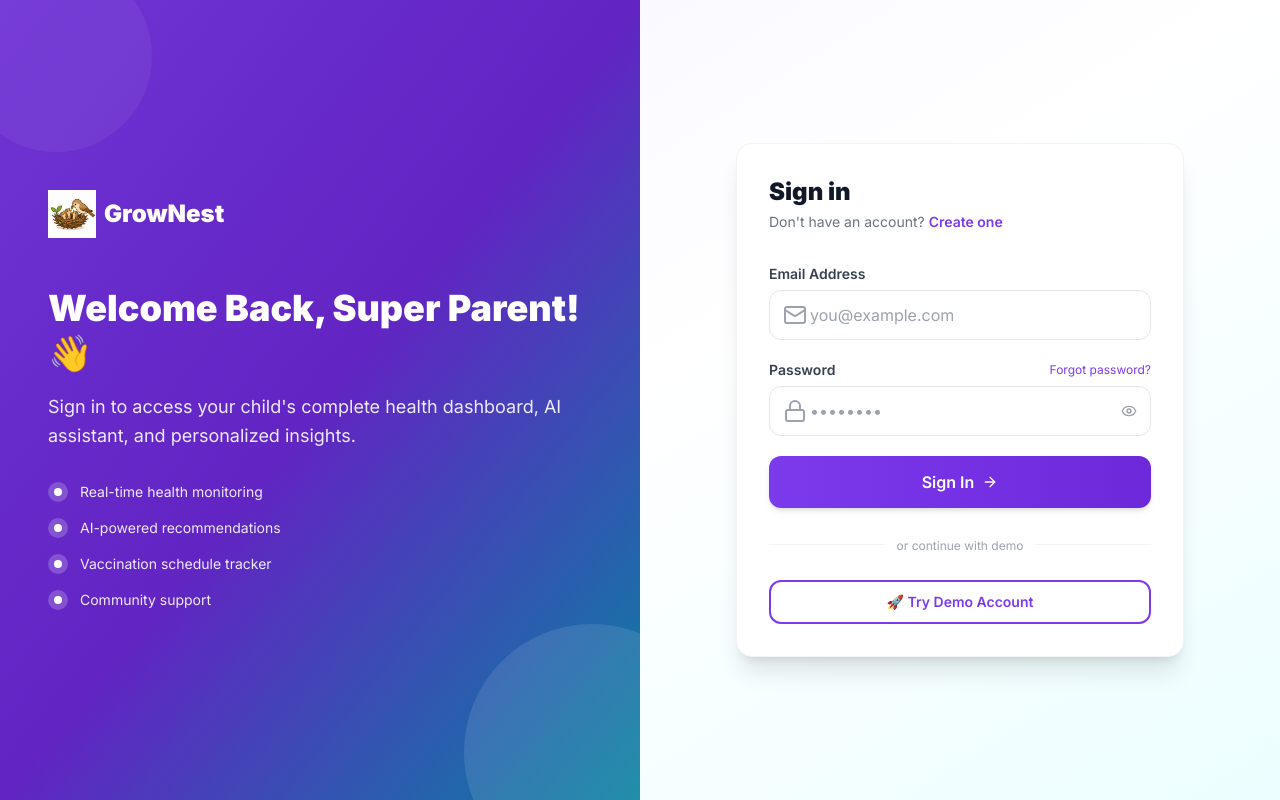
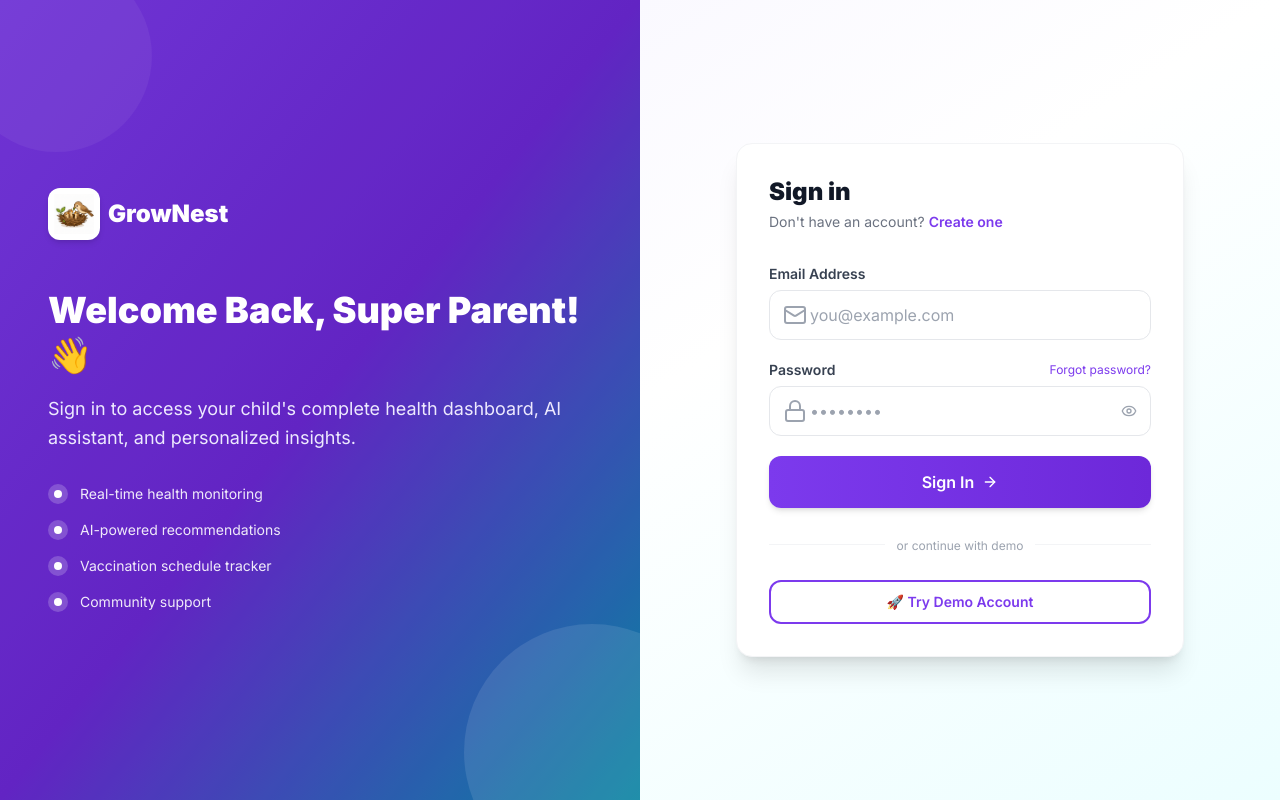
Before and after one commit to AJ987-geek/GrowNest-web, a React (Vite) app in the folder GrowNest-Frontend/: page /login in a window 1280 px wide. Built offline with nearby package versions, Linux system fonts and the light colour scheme.

Commit message:
Wrap login logo in white app icon box

```diff
--- a/GrowNest-Frontend/src/pages/Login.jsx
+++ b/GrowNest-Frontend/src/pages/Login.jsx
@@ -71,7 +71,9 @@ export default function Login() {
         <div className="absolute inset-0 bg-black/10" />
         <div className="relative z-10 flex flex-col justify-center px-12 text-white">
           <Link to="/" className="flex items-center gap-2 mb-12">
-            <img src="/logo.png" alt="GrowNest Logo" className="w-12 h-12 object-cover" />
+            <div className="bg-white rounded-xl p-1.5 shadow-md">
+              <img src="/logo.png" alt="GrowNest Logo" className="w-10 h-10 object-cover" />
+            </div>
             <span className="text-2xl font-black">GrowNest</span>
           </Link>
           <h2 className="text-4xl font-black mb-4 leading-tight">Welcome Back, Super Parent! 👋</h2>
@@ -99,7 +101,9 @@ export default function Login() {
         <div className="w-full max-w-md">
           {/* Mobile logo */}
           <Link to="/" className="lg:hidden flex items-center gap-2 mb-8 justify-center">
-            <img src="/logo.png" alt="GrowNest Logo" className="w-12 h-12 object-cover" />
+            <div className="bg-white rounded-xl p-1.5 shadow-md">
+              <img src="/logo.png" alt="GrowNest Logo" className="w-10 h-10 object-cover" />
+            </div>
             <span className="text-xl font-bold gradient-text">GrowNest</span>
           </Link>
 
```
